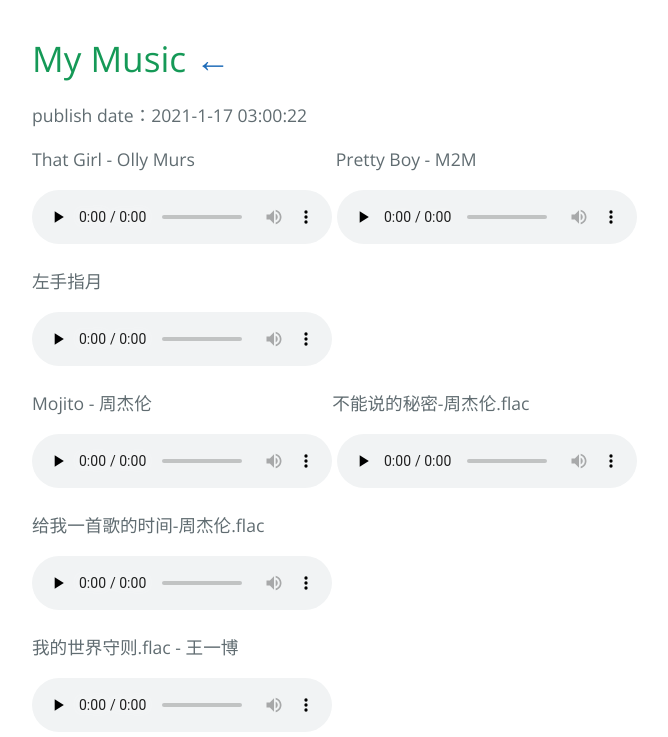
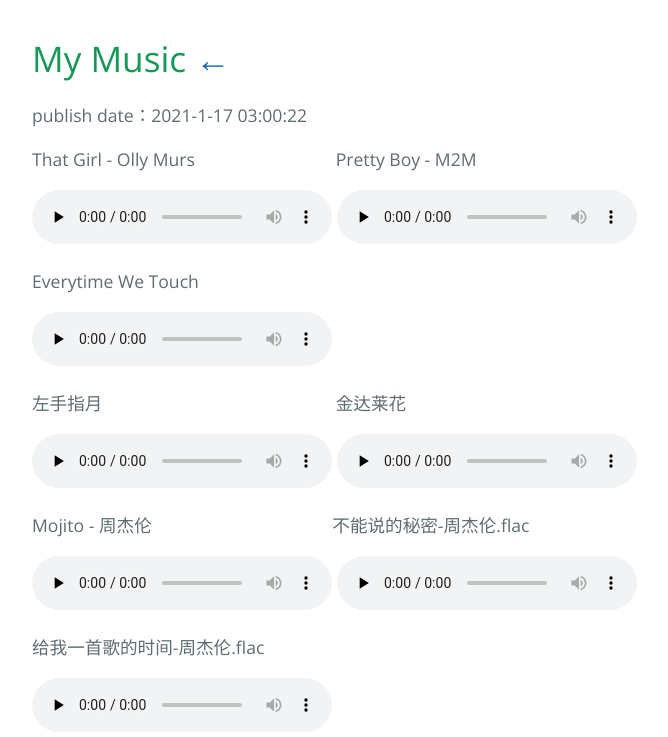
Before and after one commit to AmbroseRen/test, a Jekyll site: the page built from Art/Music/myMusic.md, in a window 1280 px wide. Shown: the top 737 px of the page, without its empty margins (192-860 px from the left). Built offline with Jekyll 4.4.1, drawn with Linux system fonts in a browser that asks for light colours; our own code applies the rules of GitHub Pages for plain Markdown files; the repository's description, which GitHub fills in, is left out; grey boxes are pictures that could not be loaded.

Commit message:
Update myMusic.md

```diff
--- a/Art/Music/myMusic.md
+++ b/Art/Music/myMusic.md
@@ -13,10 +13,20 @@
     <source id="mp3" src="https://cdn.jsdelivr.net/gh/AmbroseRen/Picture@master/music/english/Pretty Boy - M2M.mp3">
 </audio>
 
-<p>左手指月&emsp;&emsp;&emsp;&emsp;&emsp;&emsp;&emsp;&emsp;</p>
+<p>Everytime We Touch&emsp;&emsp;&emsp;&emsp;&emsp;&emsp;&emsp;&emsp;</p>
+
+<audio id="audio" controls="" preload="none">
+    <source id="mp3" src="https://files.catbox.moe/1htc9g.mp3">
+</audio>
+
+<p>左手指月&emsp;&emsp;&emsp;&emsp;&emsp;&emsp;&emsp;&emsp;&emsp;&emsp;&emsp;&emsp;&emsp;&nbsp;金达莱花</p>
 
 <audio id="audio" controls="" preload="none">
     <source id="mp3" src="https://files.catbox.moe/lpntao.mp3">
+</audio>
+
+<audio id="audio" controls="" preload="none">
+    <source id="mp3" src="https://files.catbox.moe/ocphxi.mp3">
 </audio>
 
 <p>Mojito - 周杰伦&emsp;&emsp;&emsp;&emsp;&emsp;&emsp;&emsp;&emsp;&emsp;&emsp;&nbsp;不能说的秘密-周杰伦.flac</p>
```
